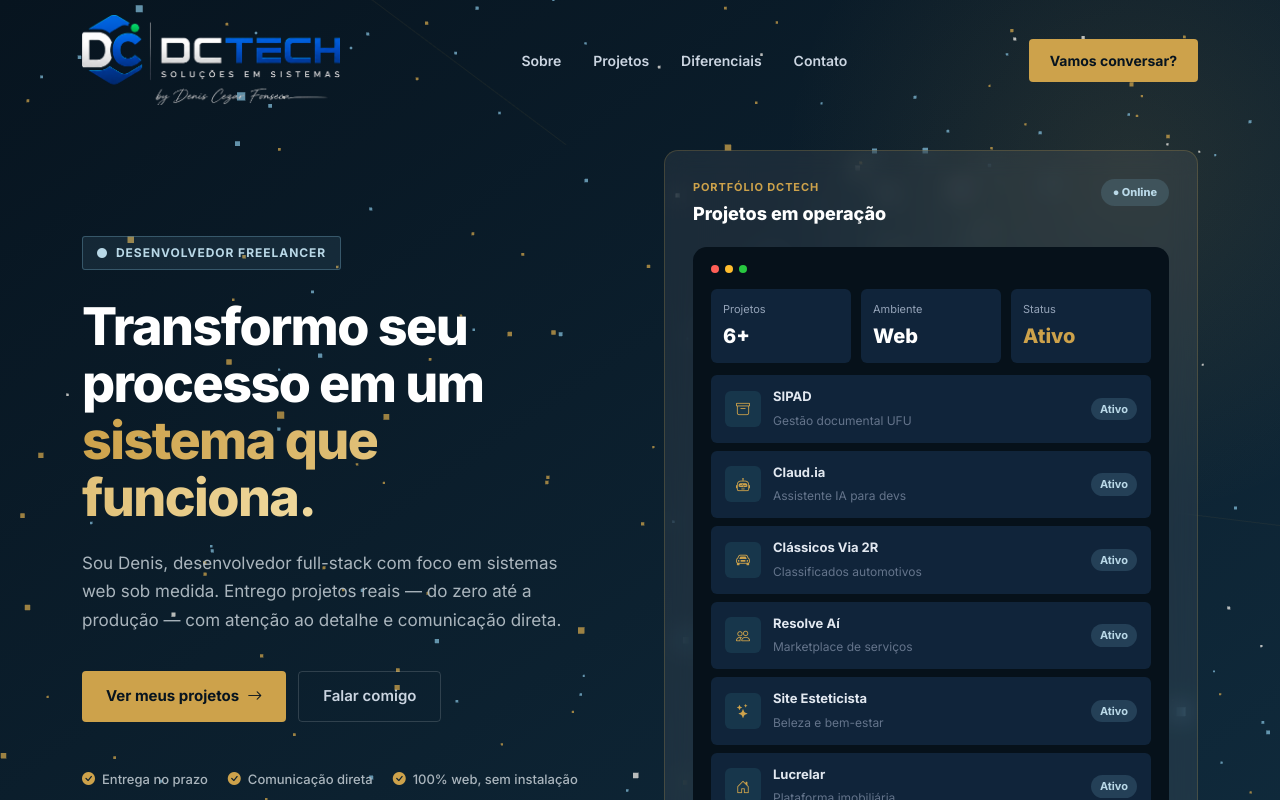
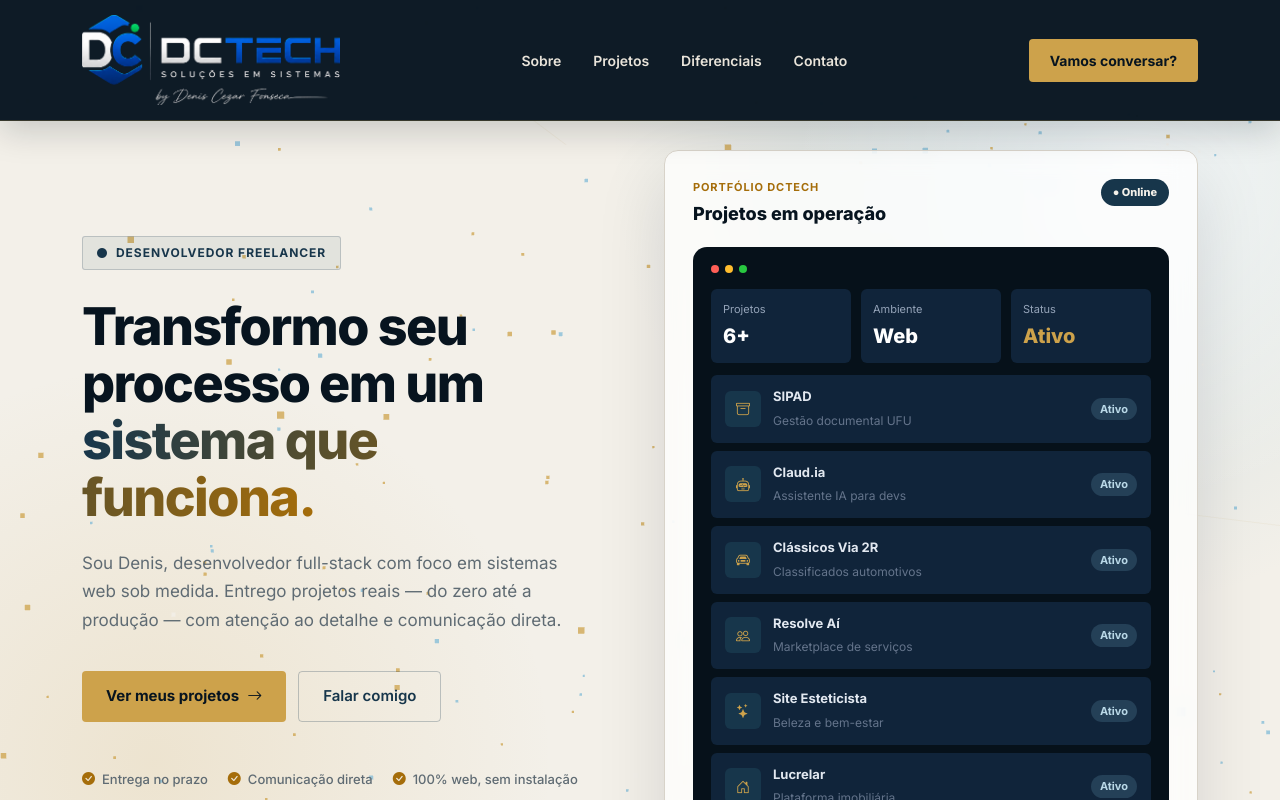
Before and after one commit to dcfonsecaa/dctech-site, a React (Vite) app: page / in a window 1280 px wide. Shown: the top 800 px of the page. Built offline with nearby package versions, Linux system fonts and the light colour scheme; no server answers; the database is empty.

Commit message:
Adota hero claro com cabecalho premium

```diff
--- a/src/App.css
+++ b/src/App.css
@@ -810,3 +810,95 @@
 .bugrun-footer a { color: #cda24b; }
 
 .footer-copy { border-color: rgba(205,162,75,.16); }
+
+/* Light hero with premium dark header */
+.dc-nav,
+.dc-nav.scrolled {
+  background: rgba(7, 20, 31, .97);
+  border-bottom: 1px solid rgba(205, 162, 75, .22);
+  box-shadow: 0 10px 32px rgba(7, 20, 31, .18);
+  backdrop-filter: blur(18px);
+}
+
+.dc-nav .nav-link {
+  color: #e9e4da !important;
+}
+
+.dc-nav .nav-link:hover { color: #cda24b !important; }
+
+.dc-hero {
+  background:
+    radial-gradient(circle at 84% 16%, rgba(128,186,214,.28), transparent 29rem),
+    radial-gradient(circle at 12% 80%, rgba(205,162,75,.16), transparent 25rem),
+    #f3f0e9;
+  color: #07141f;
+}
+
+.dc-hero::before {
+  background: radial-gradient(circle, rgba(255,255,255,.68), transparent 68%);
+}
+
+.dc-hero h1 {
+  color: #07141f;
+  text-shadow: none;
+}
+
+.dc-hero h1 .accent {
+  background: linear-gradient(90deg, #17364b, #a56d0a);
+  -webkit-background-clip: text;
+  -webkit-text-fill-color: transparent;
+}
+
+.hero-eyebrow {
+  background: rgba(23,54,75,.07);
+  border-color: rgba(23,54,75,.2);
+  color: #17364b;
+}
+
+.hero-desc,
+.trust-item { color: #5f6b73; }
+
+.trust-item i { color: #a56d0a; }
+
+.btn-cta-ghost {
+  color: #17364b;
+  border-color: rgba(23,54,75,.25);
+}
+
+.btn-cta-ghost:hover {
+  color: #07141f;
+  border-color: #a56d0a;
+}
+
+.dashboard-panel {
+  background: rgba(255,255,255,.74);
+  border-color: #d8d3c9;
+  box-shadow: 0 28px 70px rgba(7,20,31,.12);
+}
+
+.panel-header-text strong { color: #07141f; }
+.panel-header-text small { color: #a56d0a; }
+
+.badge-online {
+  background: #17364b;
+  color: #f3f0e9;
+}
+
+.stats-bar {
+  background: #e9e4da;
+  border-top-color: #d8d3c9;
+  border-bottom-color: #d8d3c9;
+}
+
+.stat-item { color: #07141f; }
+.stat-number { color: #a56d0a; }
+.stat-label { color: #5f6b73; }
+
+@media (max-width: 991.98px) {
+  .dc-nav .navbar-collapse {
+    margin-top: .75rem;
+    padding: .8rem;
+    background: rgba(7, 20, 31, .98);
+    border: 1px solid rgba(205, 162, 75, .24);
+  }
+}
```
